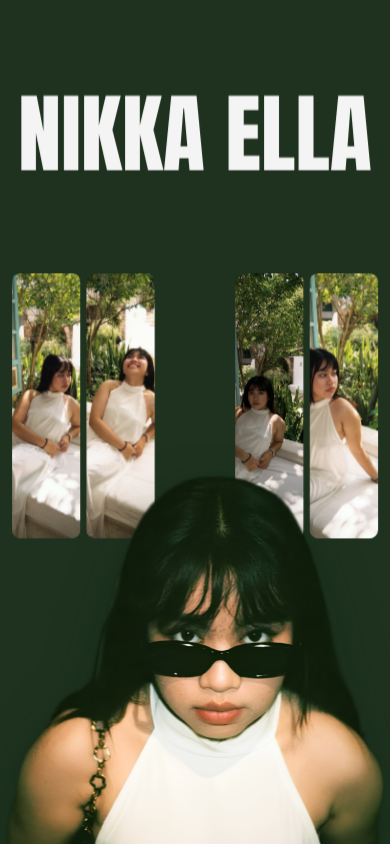
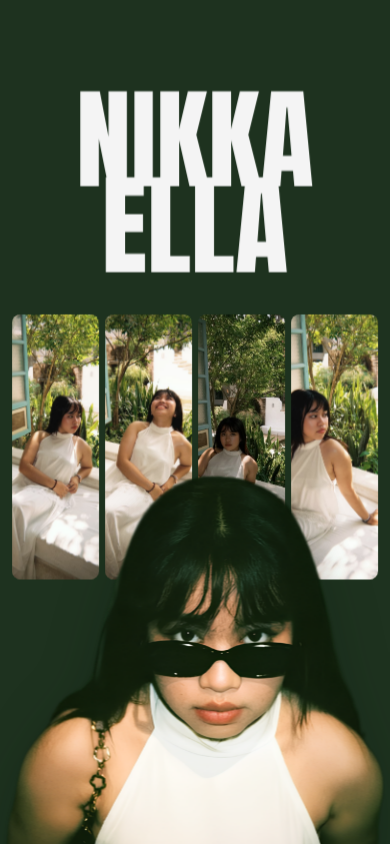
Before and after one commit to Spaydurman/my-loves-portfolio, a React (Vite) app: page / in a window 390 px wide. Built offline with nearby package versions, Linux system fonts and the light colour scheme.

Commit message:
Add @fontsource/anton dependency and update styles for Hero component

```diff
--- a/package.json
+++ b/package.json
@@ -10,6 +10,7 @@
     "preview": "vite preview"
   },
   "dependencies": {
+    "@fontsource/anton": "^5.3.0",
     "motion": "^13.1.1",
     "react": "^19.2.8",
     "react-dom": "^19.2.8"
--- a/src/App.tsx
+++ b/src/App.tsx
@@ -16,15 +16,15 @@ const galleryImages = [
   },
   {
     src: '/hero-images/image (2).png',
-    className: 'col-start-2 object-[50%_57%]',
+    className: 'col-start-2 object-[50%_57%] max-sm:col-start-auto',
   },
   {
     src: '/hero-images/image (4).png',
-    className: 'col-start-4 object-[50%_50%]',
+    className: 'col-start-4 object-[50%_50%] max-sm:col-start-auto',
   },
   {
     src: '/hero-images/image (3).png',
-    className: 'col-start-5 object-[50%_61%]',
+    className: 'col-start-5 object-[50%_61%] max-sm:col-start-auto',
   },
 ]
 
@@ -55,8 +55,8 @@ function Hero() {
   const rotateY = useTransform(smoothX, [-1, 1], [-6, 6])
   const titleX = useTransform(smoothX, [-1, 1], [-8, 8])
   const titleY = useTransform(smoothY, [-1, 1], [-5, 5])
-  const galleryX = useTransform(smoothX, [-1, 1], [-4, 4])
-  const galleryY = useTransform(smoothY, [-1, 1], [-3, 3])
+  const galleryX = useTransform(smoothX, [-1, 1], [-14, 14])
+  const galleryY = useTransform(smoothY, [-1, 1], [-10, 10])
   const portraitX = useTransform(smoothX, [-1, 1], [-20, 20])
   const portraitY = useTransform(smoothY, [-1, 1], [-12, 12])
   const shineX = useTransform(smoothX, [-1, 1], [20, 80])
@@ -187,16 +187,17 @@ function Hero() {
           <div className="absolute top-[13.8%] left-1/2 w-max -translate-x-1/2 max-sm:top-[12%]">
             <h1
               id="hero-title"
-              className="m-0 whitespace-nowrap text-[clamp(7rem,21.1vw,22rem)] leading-[0.78] font-normal tracking-[0] text-[#f4f4f4] [font-family:Impact,Haettenschweiler,'Arial_Narrow_Bold',sans-serif] max-sm:text-[22vw] max-sm:leading-[0.84]"
+              className="hero-title m-0 whitespace-nowrap text-[clamp(7rem,21.1vw,22rem)] leading-[0.78] font-normal tracking-[0] text-[#f4f4f4] max-sm:text-center max-sm:text-[28vw] max-sm:leading-[0.78]"
             >
-              NIKKA ELLA
+              <span>NIKKA</span>{' '}
+              <span className="max-sm:block">ELLA</span>
             </h1>
           </div>
         </motion.div>
 
         {/* Background: four pictures */}
         <motion.div
-          className="absolute top-[40.7%] left-0 z-[1] grid h-[54%] w-full grid-cols-5 gap-[clamp(0.5rem,1.1vw,0.85rem)] p-2 max-sm:top-[31%] max-sm:h-[34%] max-sm:gap-[0.35rem]"
+          className="absolute top-[40.7%] left-0 z-[1] grid h-[54%] w-full grid-cols-5 gap-[clamp(0.5rem,1.1vw,0.85rem)] p-2 max-sm:top-[36%] max-sm:h-[34%] max-sm:grid-cols-4 max-sm:gap-[0.35rem]"
           aria-hidden="true"
           style={prefersReducedMotion ? undefined : { x: galleryX, y: galleryY, z: -30 }}
         >
--- a/src/index.css
+++ b/src/index.css
@@ -1,4 +1,9 @@
 @import 'tailwindcss';
+@import '@fontsource/anton';
+
+.hero-title {
+  font-family: 'Anton', Impact, sans-serif;
+}
 
 .hero-shine {
   -webkit-mask-image: url('/hero-images/Hero Picture.png');
```
Also changed, not shown: 1 other file (tests, documents, lock files or other folders).
